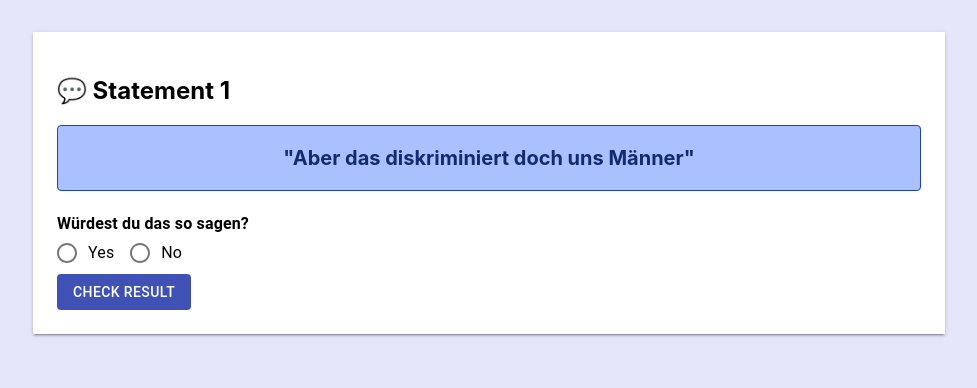
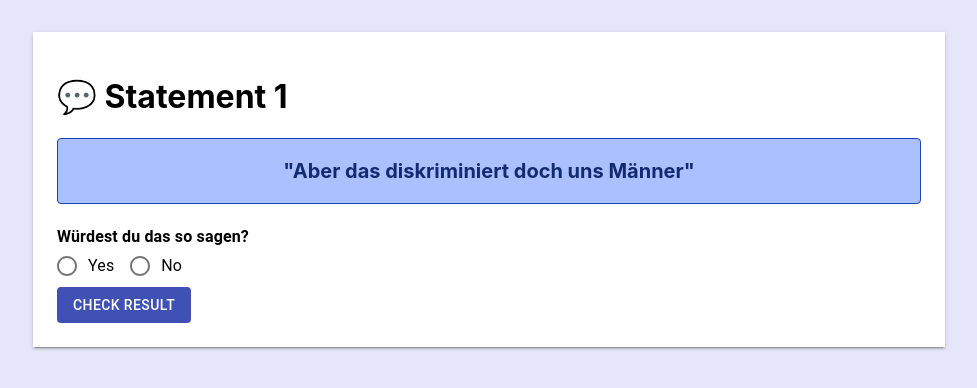
Before and after one commit to NovatecConsulting/hack21-language-is-a-powerful-tool, a React (Create React App) app: page /quiz in a window 1280 px wide. Shown: the top 388 px of the page, without its empty margins (151-1128 px from the left). Built offline with nearby package versions, Linux system fonts and the light colour scheme.

Commit message:
add header size

```diff
--- a/src/components/QuestionComponent.tsx
+++ b/src/components/QuestionComponent.tsx
@@ -24,7 +24,7 @@ const QuestionComponent = ({index, question, showResult, answerCorrect, checkRes
   return (
     <Container maxWidth="md">
       <Box boxShadow={2} padding={3} marginTop={4} className="mainBox">
-      <h2>💬 Statement {index + 1}</h2>
+      <h1>💬 Statement {index + 1}</h1>
       <Box className="aussage">
         <p>"{question.question}"</p>
       </Box>
```
